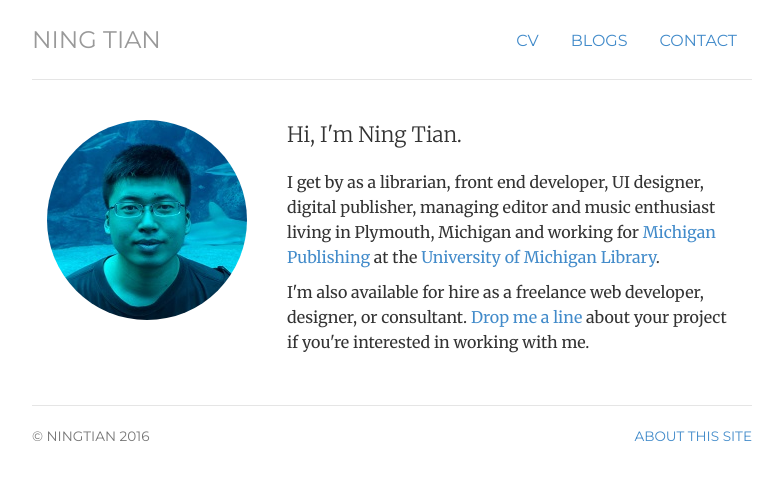
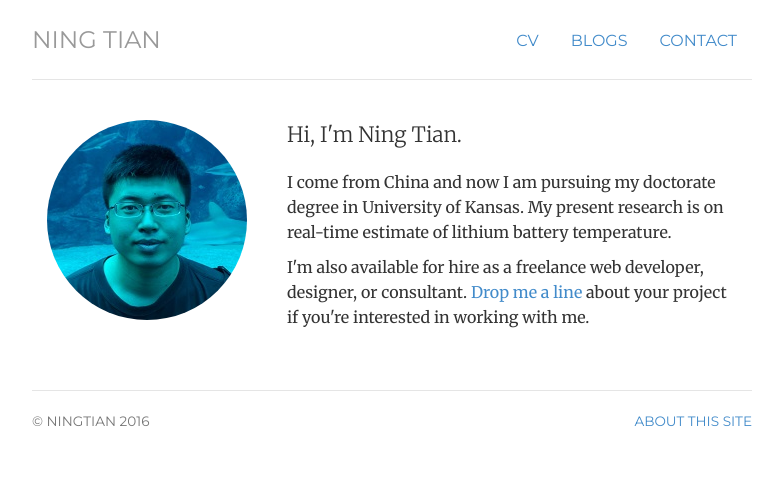
Before and after one commit to ningtian/ningtian.github.io, a Jekyll site: the page built from index.html, in a window 1280 px wide. Shown: the top 480 px of the page, without its empty margins (248-1031 px from the left). Built offline with Jekyll 4.4.1, drawn with Linux system fonts in a browser that asks for light colours.

Commit message:
Update index.html

```diff
--- a/index.html
+++ b/index.html
@@ -13,8 +13,8 @@ description: Ning Tian is a phd student living and working in Lawrence.
 	</div>
 	<div itemscope itemtype="http://data-vocabulary.org/Person" class="col-sm-8">
 	<p class="lead">Hi, I'm <span itemprop="name">Ning Tian.</span></p>
-	<p>I get by as a <span itemprop="title">librarian</span>, <span itemprop="title">front end developer</span>, <span itemprop="title">UI designer</span>, <span itemprop="title">digital publisher</span>, <span itemprop="title">managing editor</span> and music enthusiast living in <span itemprop="address" itemscope
-    itemtype="http://data-vocabulary.org/Address"> <span itemprop="locality">Plymouth</span>, <span itemprop="region">Michigan</span></span> and working for <a href="http://www.publishing.umich.edu">Michigan Publishing</a> at <span itemprop="affiliation">the <a href="http://www.lib.umich.edu">University of Michigan Library</a></span>.</p>
+	<p>I come from China and now I am pursuing my doctorate degree in University of Kansas. My present research is on real-time estimate of lithium battery temperature.</p>
+
 
 	<p>I'm also available for hire as a <span itemprop="title">freelance web developer, designer, or consultant</span>. <a href="contact">Drop me a line</a> about your project if you're interested in working with me.</p>
 	</div>
```
